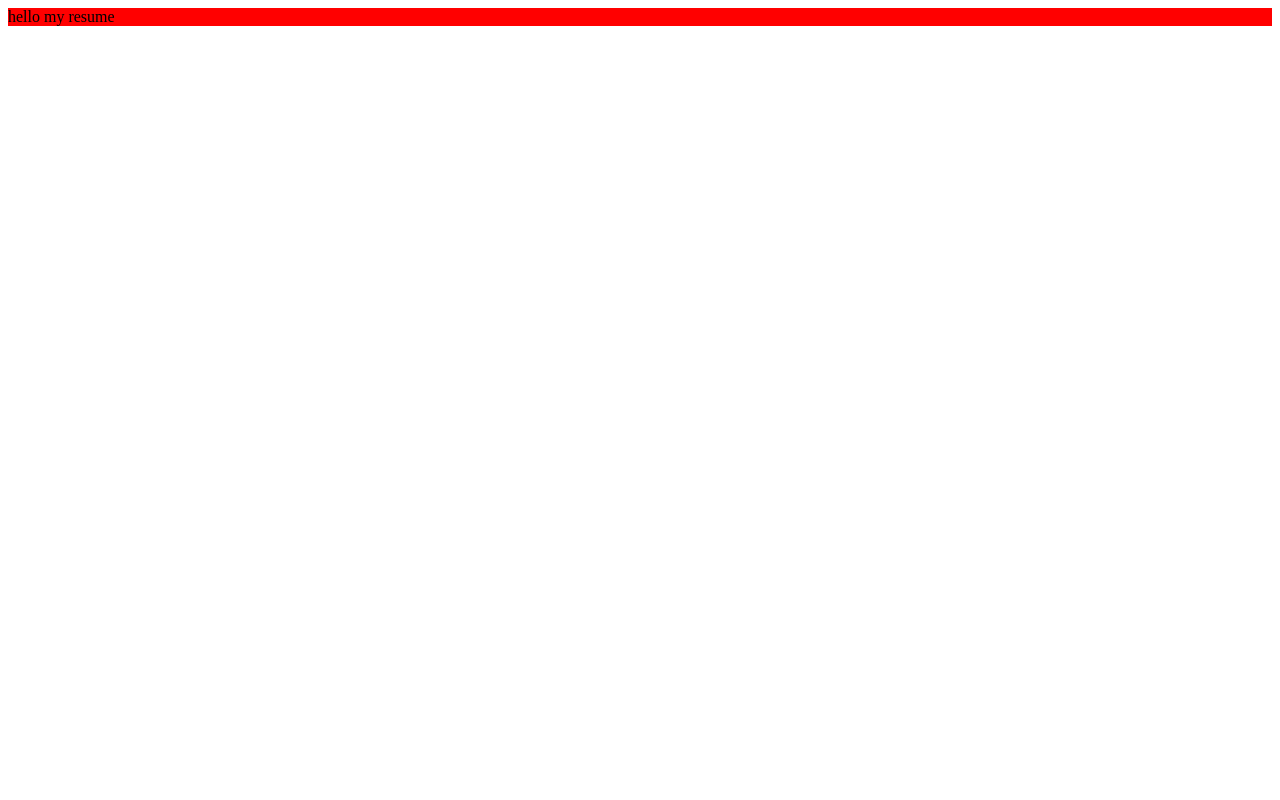
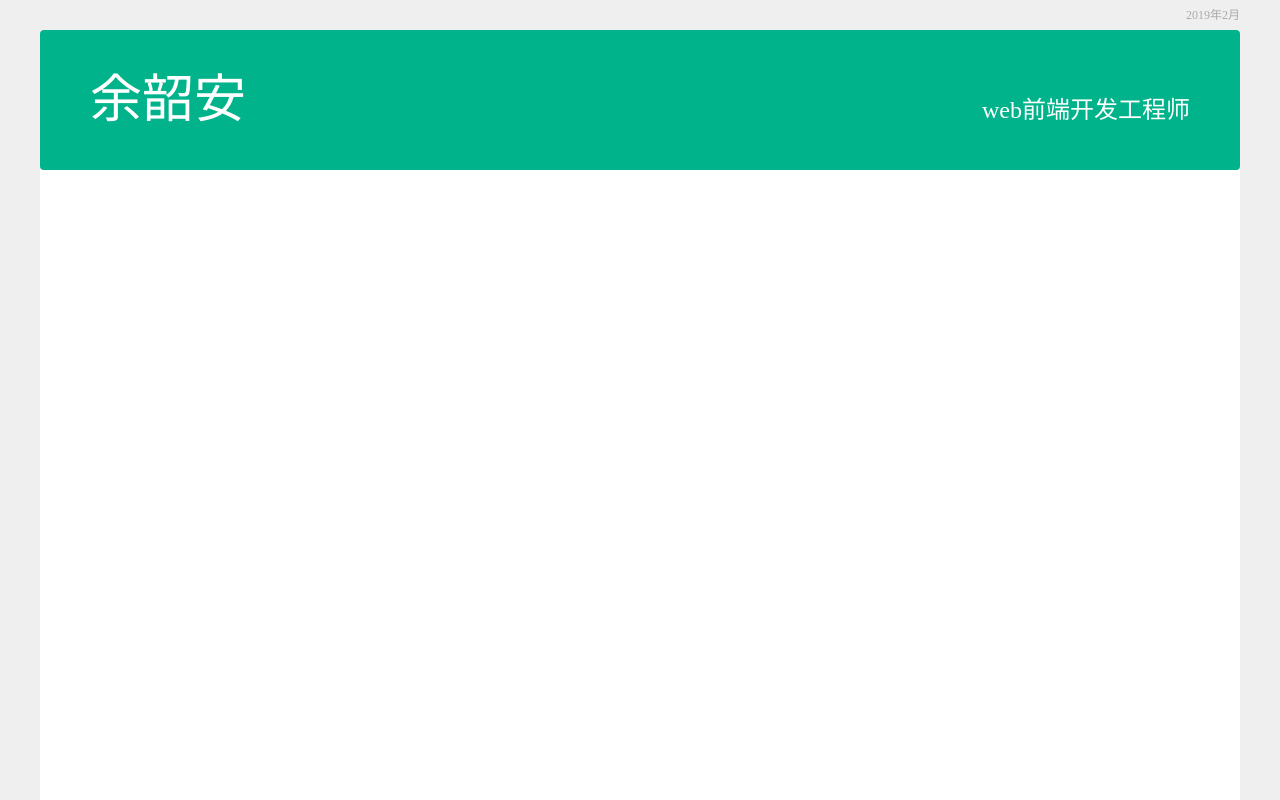
Before and after one commit to Seanyoketo/resume, a plain HTML site: page index.html in a window 1280 px wide. Drawn offline with Linux system fonts and the light colour scheme.

Commit message:
css media test

```diff
--- a/index.css
+++ b/index.css
@@ -1,5 +1,87 @@
+html,body{
+	padding: 0;
+	margin: 0;
+	width: 100%;
+	height: 100%;
+}
+.outbox{
+	width: 100%;
+	height: 100%;
+	background: #efefef;
+	overflow: auto;
+	display: flex;
+	justify-content: center;
+}
 .container{
 	width: 100%;
-	height: 100%;
-	background: #ff0000;
+	max-width: 1200px;
+	background: #ffffff;
 }
+
+/* 头部信息 */
+.updateTime{
+	width: 100%;
+	box-sizing: border-box;
+	background: #efefef;
+}
+.timebox{
+	height:30px;
+	line-height: 30px;
+	font-size: 12px;
+	color:#aaa;
+	float: right;
+}
+.updateTime::after{
+	content: "";
+	display: block;
+	clear: both;
+}
+.selfInfo{
+	width: 100%;
+	box-sizing: border-box;
+	background: #00b38a;
+	border-radius: 4px;
+}
+.self{
+	box-sizing: border-box;
+	padding: 30px 50px;
+}
+.self::after{
+	content: "";
+	display: block;
+	clear: both;
+}
+.name{
+	width: 50%;
+	height: 80px;
+	line-height: 80px;
+	color: #ffffff;
+	font-size: 52px;
+	float: left;
+}
+.post{
+	width: 50%;
+	height: 80px;
+	line-height: 100px;
+	font-size: 24px;
+	text-align: right;
+	float: left;
+	font-weight: 100;
+	color:#ffffff;
+}
+.bl{
+	width: 50%;
+}
+
+@media screen and (max-width:700px){
+	.name{
+		text-align: center;
+	}
+	.post{
+		text-align: center;
+		line-height: 80px;
+	}
+	.bl{
+		width: 100%;
+	}
+}
--- a/index.html
+++ b/index.html
@@ -8,6 +8,20 @@
     <title>Document</title>
 </head>
 <body>
-    <div class="container">hello my resume</div>
+    <main class="outbox">
+        <div class="container">
+            <section class="updateTime">
+                <div class="timebox">2019年2月</div>
+            </section>
+            <section class="selfInfo">
+                <div class="self">
+                    <div class="name bl">余韶安</div>
+                    <div class="post bl">web前端开发工程师</div>
+                </div>
+            </section>
+            <section></section>
+            <section></section>
+        </div>
+    </main>
 </body>
 </html>
```
